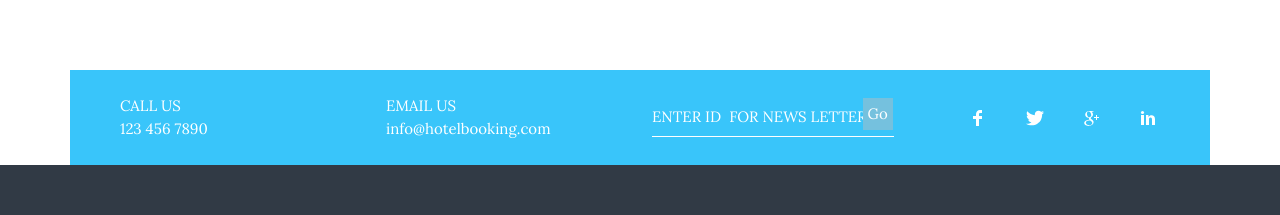
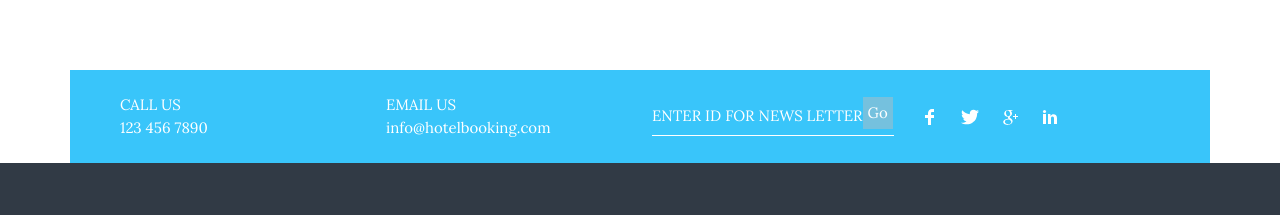
Before and after one commit to minhtuan11102003/DATT_FE, a Next.js app: page / in a window 1280 px wide. Shown: the part 2374-2589 px from the top of the page. Built offline with nearby package versions, Linux system fonts and the light colour scheme; a web font is replaced by a local one.

Commit message:
done respon contact 2

```diff
--- /dev/null
+++ b/src/app/css/contact_us.css
@@ -0,0 +1,83 @@
+@media (max-width: 768px) {
+  .contact_us__row {
+    display: grid;
+    grid-template-columns: repeat(1, 1fr);
+    /* 2 cột cho màn hình tablet */
+  }
+  .animate-in {
+    animation: fadeInMobile 1s ease-in-out forwards;
+  }
+  .animate-out {
+    animation: fadeOutMobile 0.6s ease-in-out forwards;
+  }
+  @keyframes fadeInMobile {
+    0% {
+      transform: translateX(-50px);
+      opacity: 0;
+    }
+    50% {
+      transform: translateX(-25px);
+      opacity: 0.5;
+    }
+    100% {
+      transform: translateX(0);
+      opacity: 1;
+    }
+  }
+  @keyframes fadeOutMobile {
+    0% {
+      transform: translateX(0);
+      opacity: 1;
+    }
+    50% {
+      transform: translateX(-25px);
+      opacity: 0.5;
+    }
+    100% {
+      transform: translateX(-50px);
+      opacity: 0;
+    }
+  }
+}
+
+@media (max-width: 480px) {
+  .contact_us__row {
+    display: grid;
+    grid-template-columns: 1fr;
+    /* 1 cột cho màn hình mobile */
+  }
+  .animate-in {
+    animation: fadeInSmallMobile 0.8s ease-in-out forwards;
+  }
+  .animate-out {
+    animation: fadeOutSmallMobile 0.5s ease-in-out forwards;
+  }
+  @keyframes fadeInSmallMobile {
+    0% {
+      transform: translateX(-30px);
+      opacity: 0;
+    }
+    50% {
+      transform: translateX(-15px);
+      opacity: 0.5;
+    }
+    100% {
+      transform: translateX(0);
+      opacity: 1;
+    }
+  }
+  @keyframes fadeOutSmallMobile {
+    0% {
+      transform: translateX(0);
+      opacity: 1;
+    }
+    50% {
+      transform: translateX(-15px);
+      opacity: 0.5;
+    }
+    100% {
+      transform: translateX(-30px);
+      opacity: 0;
+    }
+  }
+}
--- a/src/app/page.tsx
+++ b/src/app/page.tsx
@@ -13,8 +13,6 @@ import { Button } from "@/components/ui/button";
 import BannerComponent from "../components/page/banner";
 
 import Welcome_hotel from "@/app/Home/welcome_hotel";
-
-import Contact from "@/components/page/contact";
 import Facilities from "@/components/page/facilties";
 
 
--- a/src/components/page/contact_us.tsx
+++ b/src/components/page/contact_us.tsx
@@ -1,29 +1,52 @@
-import React from "react";
-import { TiSocialFacebook, TiSocialGooglePlus, TiSocialLinkedin, TiSocialTwitter } from "react-icons/ti";
+import React from 'react';
+import {
+  TiSocialFacebook,
+  TiSocialGooglePlus,
+  TiSocialLinkedin,
+  TiSocialTwitter,
+} from 'react-icons/ti';
+import '../../app/css/contact_us.css';
 
 const Contact_us = () => {
   return (
     <section className="contact_us_area w-full">
-      <div className="contact_us w-[1140px] mx-auto">
-        <div className="contact_us__row grid grid-cols-4 h-[95px] bg-[#39c5fa] text-white gap-6 px-[50px] items-center font-Lora text-[15px] font-thin ">
+      <div className="contact_us w-full md:max-w-[1140px] mx-auto">
+        <div className="contact_us__row grid grid-cols-1 md:grid-cols-4 gap-6 bg-[#39c5fa] text-white px-[20px] md:px-[50px] py-6 md:h-auto items-center font-Lora text-[15px] font-thin">
           <div className="contact_us__col">
             <p className="uppercase">Call Us</p>
             <span>123 456 7890</span>
           </div>
-          <div className="contact_us__col ">
+          <div className="contact_us__col">
             <p className="uppercase">Email us</p>
             <span>info@hotelbooking.com</span>
           </div>
           <div className="contact_us__col relative">
-            <input type="text" placeholder="Enter ID  for News Letter" className="border-b-[1px] outline-none border-[#fff] bg-transparent w-[100%] pb-2 placeholder:text-white uppercase py-2 "/>
-            <a href="" className="p-[5px] bg-contact absolute hover:bg-white hover:text-[#39c5fa] right-[0.5%]">Go</a>
+            <input
+              type="text"
+              placeholder="Enter ID for News Letter"
+              className="border-b-[1px] outline-none border-[#fff] bg-transparent w-full pb-2 placeholder:text-white uppercase py-2"
+            />
+            <a
+              href="#"
+              className="p-[5px] bg-contact absolute hover:bg-white hover:text-[#39c5fa] right-[0.5%]"
+            >
+              Go
+            </a>
           </div>
-          <div className="contact_us__col flex justify-end">
-            <div className="contact_us__icon flex text-[24px] w-[80%] justify-between">
-                <a href="#"><TiSocialFacebook className="hover:text-black"/></a>
-                <a href="#"><TiSocialTwitter className="hover:text-black"/></a>
-                <a href="#"><TiSocialGooglePlus className="hover:text-black"/></a>
-                <a href="#"><TiSocialLinkedin className="hover:text-black"/></a>
+          <div className="contact_us__col flex justify-start ">
+            <div className="contact_us__icon flex text-[24px] space-x-4">
+              <a href="#">
+                <TiSocialFacebook className="hover:text-black" />
+              </a>
+              <a href="#">
+                <TiSocialTwitter className="hover:text-black" />
+              </a>
+              <a href="#">
+                <TiSocialGooglePlus className="hover:text-black" />
+              </a>
+              <a href="#">
+                <TiSocialLinkedin className="hover:text-black" />
+              </a>
             </div>
           </div>
         </div>
```
